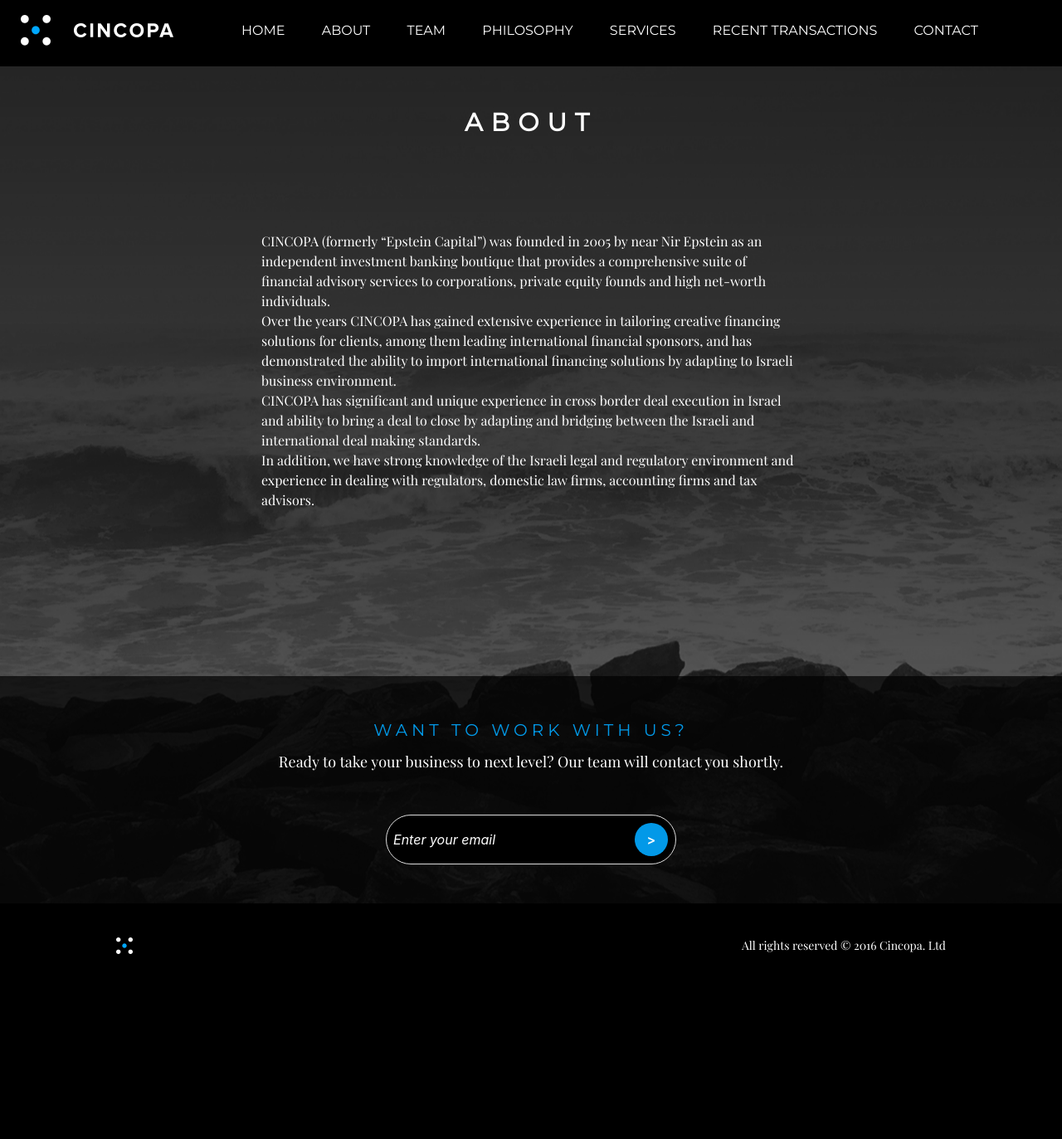
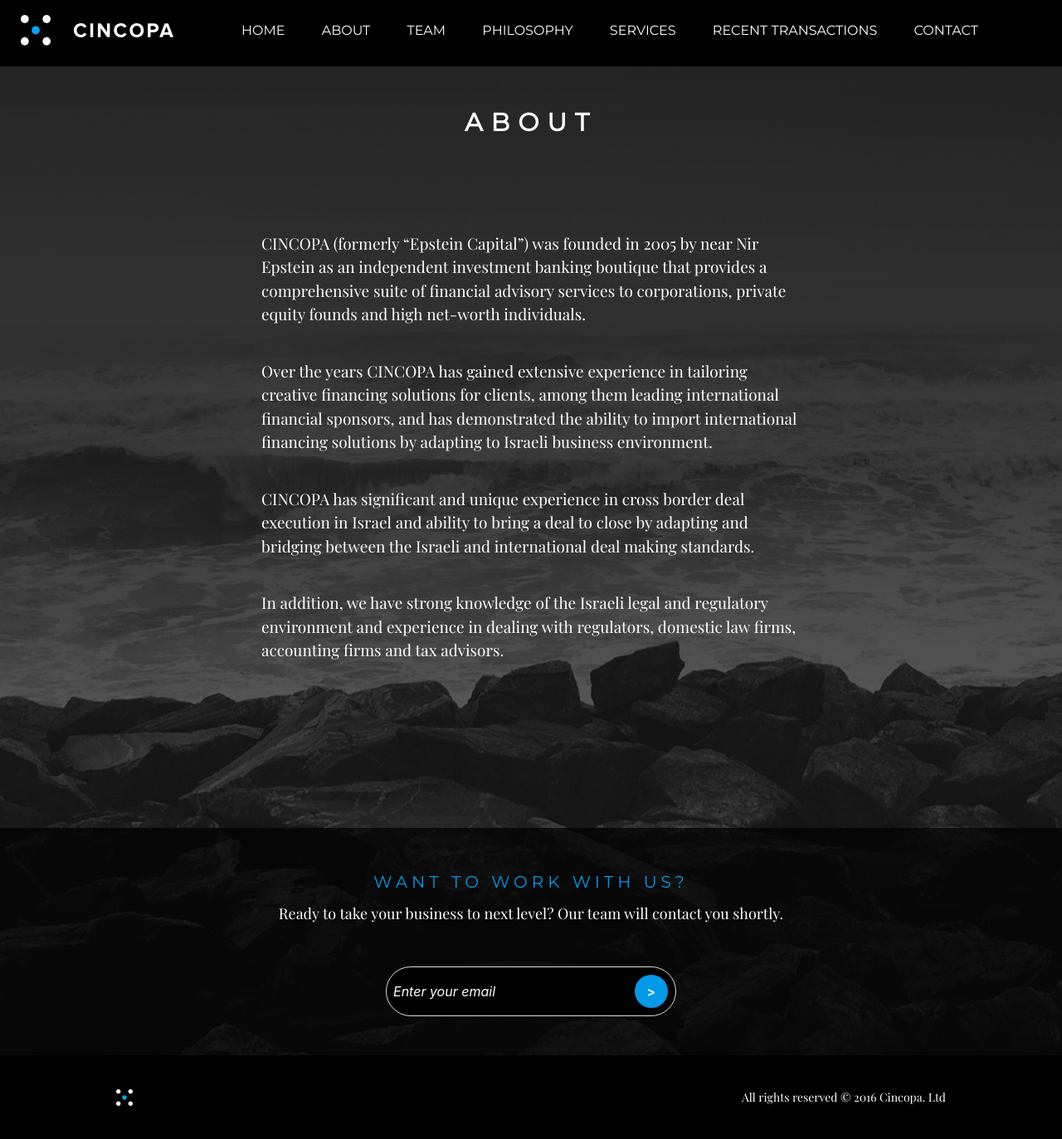
Before and after one commit to kedmyster/cincopa, a Jekyll site: the page built from about.markdown, in a window 1280 px wide. Shown: the whole page at 83% size. Built offline with Jekyll 4.4.1, drawn with Linux system fonts in a browser that asks for light colours; before the commit the page ends 1190 px from its top, so only the background shows below that.

Commit message:
about done

```diff
--- a/_sass/_about.scss
+++ b/_sass/_about.scss
@@ -10,9 +10,19 @@
                 @include media ($xldesktop) {
                     /*margin-bottom: 200px;*/
                 }
+            }
+            .about-content {
                 p {
+                    margin-bottom: 10px;
+                    &:last-child {
+                        margin-bottom: 0;
+                    }
                     @include media ($tablet) {
                         font-size: 19px;
+                        margin-bottom: 20px;
+                    }
+                    @include media ($desktop) {
+                        margin-bottom: 40px;
                     }
                 }
             }
```
